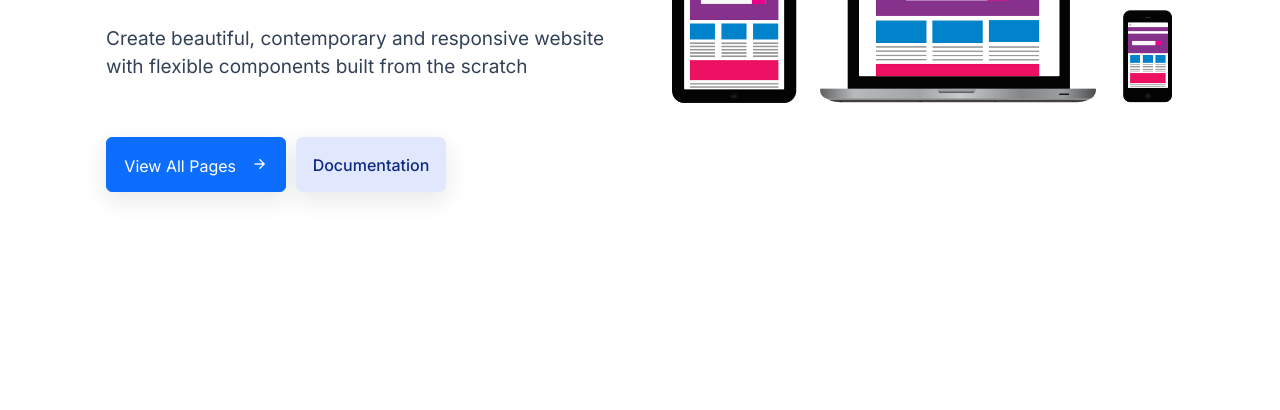
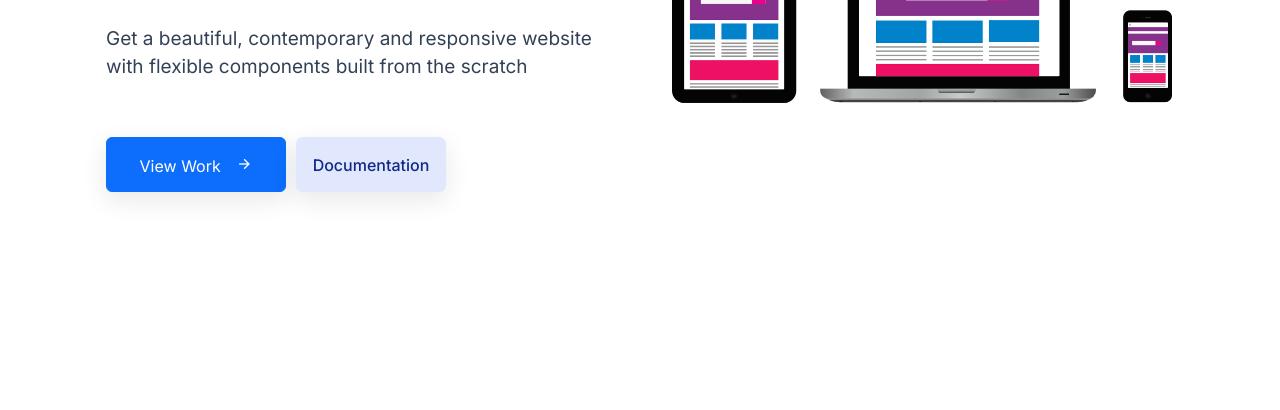
Before and after one commit to 5RIKANTH-REDDY/Octanet_June, a plain HTML site: page index.html in a window 1280 px wide. Shown: the part 388-798 px from the top of the page. Drawn offline with nearby package versions, Linux system fonts and the light colour scheme.

Commit message:
Update index.html
changed view all pages to view work and word create to get a

```diff
--- a/index.html
+++ b/index.html
@@ -77,13 +77,13 @@
               Develop anything.
             </h1>
             <p class="info-text">
-              Create beautiful, contemporary and responsive website with
+              Get a beautiful, contemporary and responsive website with
               flexible components built from the scratch
             </p>
 
             <div class="btn_wrapper">
               <button class="btn btn-primary view_more_btn">
-                view all pages <i class="ri-arrow-right-line"></i>
+                view work <i class="ri-arrow-right-line"></i>
               </button>
 
               <button class="documentation_btn">documentation</button>
```
